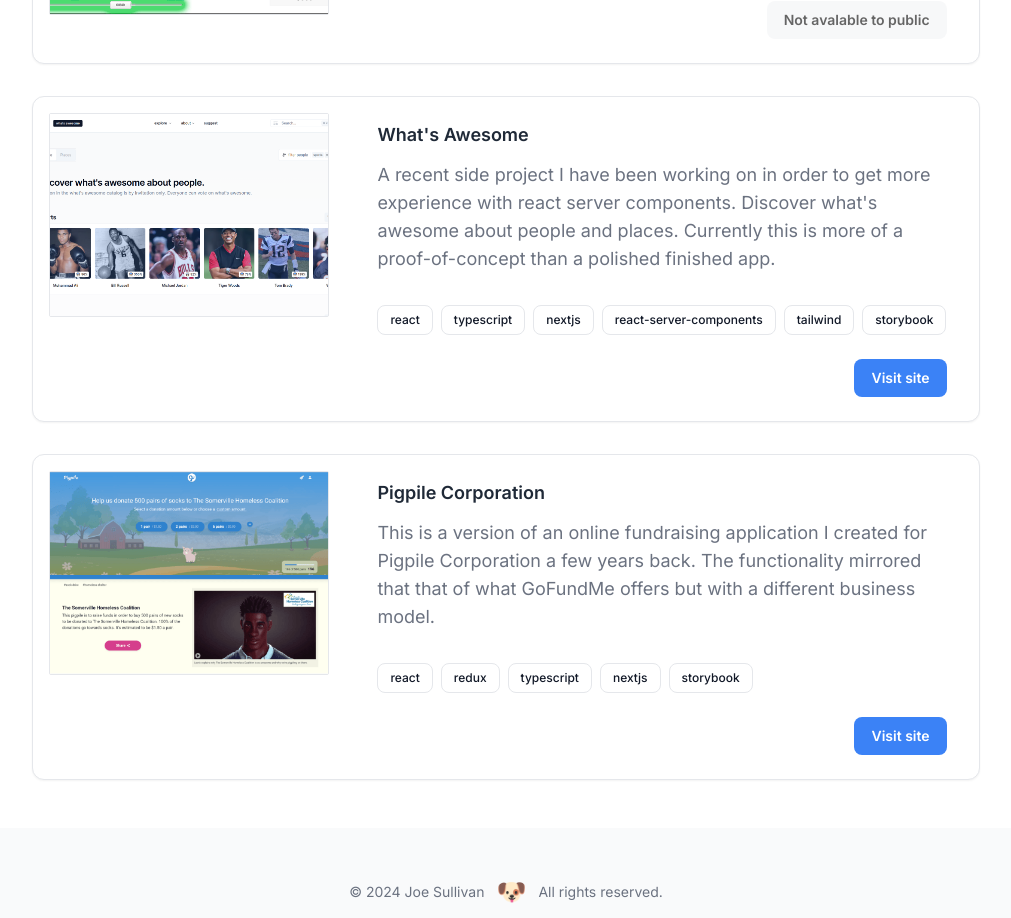
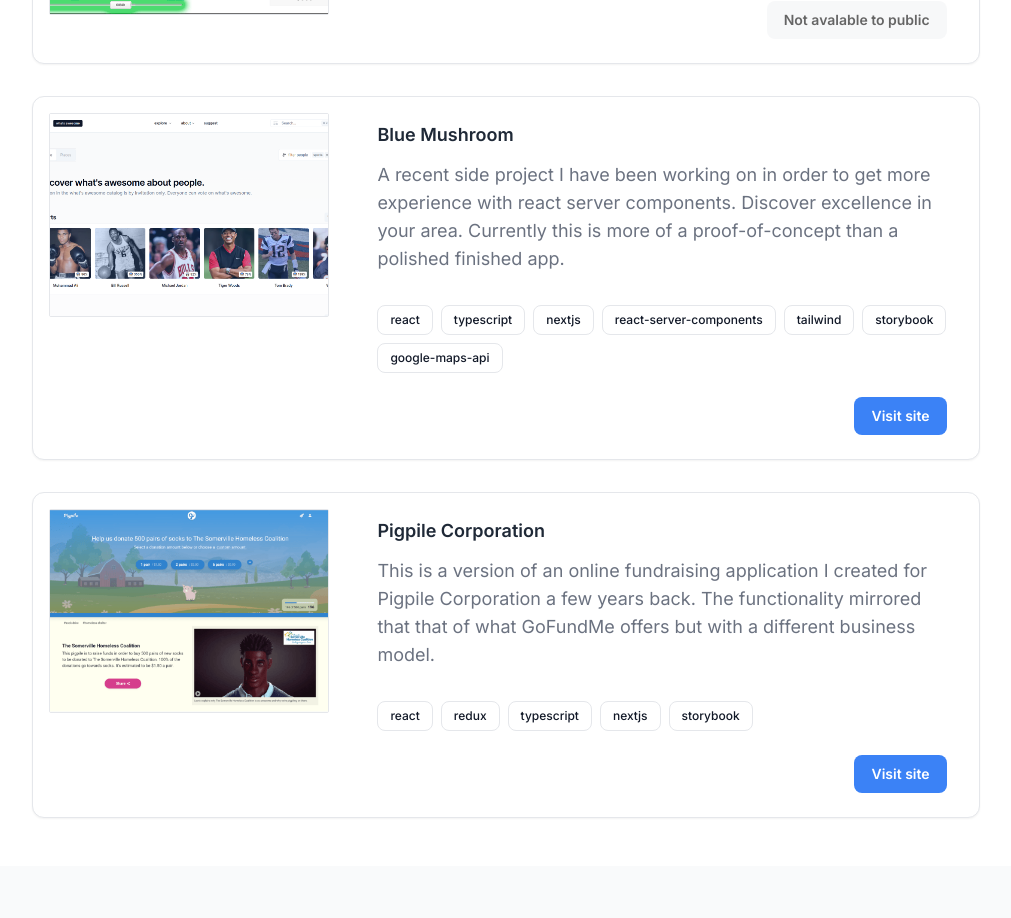
Before and after one commit to josulliv101/portfolio, a Next.js app: page / in a window 1280 px wide. Shown: the part 3600-4518 px from the top of the page, without its empty margins (134-1145 px from the left). Built offline with nearby package versions, Linux system fonts and the light colour scheme.

Commit message:
Update data.ts

```diff
--- a/src/app/data.ts
+++ b/src/app/data.ts
@@ -109,8 +109,8 @@ export const projects = [
   },
   {
     id: "whats-awesome",
-    title: "What's Awesome",
-    content: `A recent side project I have been working on in order to get more experience with react server components. Discover what's awesome about people and places. Currently this is more of a proof-of-concept than a polished finished app.`,
+    title: "Blue Mushroom",
+    content: `A recent side project I have been working on in order to get more experience with react server components. Discover excellence in your area. Currently this is more of a proof-of-concept than a polished finished app.`,
     photoUrl: "/whatsawesome.png",
     tags: [
       "react",
@@ -119,10 +119,11 @@ export const projects = [
       "react-server-components",
       "tailwind",
       "storybook",
+      "google-maps-api"
     ],
     callToAction: {
       label: "Visit site",
-      href: "https://whatsawesome.vercel.app/",
+      href: "https://bluemushroom.vercel.app/",
     },
   },
   {
```
